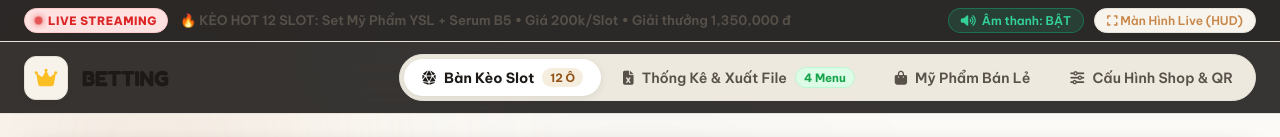
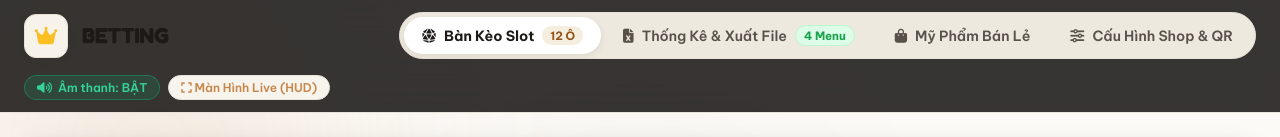
Before and after one commit to Minhhoang-wed/slot-betting-app, a website: page views/index.html in a window 1280 px wide. Shown: the top 137 px of the page. Drawn offline with nearby package versions, Linux system fonts and the light colour scheme; no server answers.

Commit message:
feat: remove top live ticker bar and integrate sound/HUD actions into navbar

```diff
--- a/views/index.html
+++ b/views/index.html
@@ -26,22 +26,6 @@
   <div class="ambient-glow glow-3"></div>
 
   <div class="app-shell">
-
-    <!-- Top Live Ticker Bar -->
-    <aside class="live-ticker-bar">
-      <div class="ticker-left">
-        <span class="live-badge"><span class="pulse-dot"></span> LIVE STREAMING</span>
-        <span class="ticker-text" id="liveTickerText">🔥 KÈO HOT 12 SLOT: Set Mỹ Phẩm YSL + Serum B5 • Giá 200k/Slot • Giải thưởng 1,350,000 đ</span>
-      </div>
-      <div class="ticker-right">
-        <button id="soundToggleBtn" class="sound-chip active" onclick="toggleAudio()" title="Bật/Tắt âm thanh Gameshow">
-          <i class="fa-solid fa-volume-high"></i> <span id="soundLabel">Âm thanh: BẬT</span>
-        </button>
-        <button class="live-hud-btn" onclick="toggleStreamHUD()" title="Chế độ Trình chiếu Live cho Streamer">
-          <i class="fa-solid fa-expand"></i> Màn Hình Live (HUD)
-        </button>
-      </div>
-    </aside>
 
     <!-- Main Navigation Bar -->
     <header class="app-navbar">
@@ -75,6 +59,15 @@
             <span class="pill-title">Cấu Hình Shop & QR</span>
           </button>
         </nav>
+
+        <div class="navbar-actions" style="display: flex; align-items: center; gap: 8px;">
+          <button id="soundToggleBtn" class="sound-chip active" onclick="toggleAudio()" title="Bật/Tắt âm thanh Gameshow">
+            <i class="fa-solid fa-volume-high"></i> <span id="soundLabel">Âm thanh: BẬT</span>
+          </button>
+          <button class="live-hud-btn" onclick="toggleStreamHUD()" title="Chế độ Trình chiếu Live cho Streamer">
+            <i class="fa-solid fa-expand"></i> Màn Hình Live (HUD)
+          </button>
+        </div>
       </div>
     </header>
 
--- a/views/js/app.js
+++ b/views/js/app.js
@@ -280,7 +280,8 @@
   gameState.prizeValue = parseInt(document.getElementById("prizeValueInput").value) || 1350000;
 
   document.getElementById("heroGameTitle").innerText = gameState.name;
-  document.getElementById("liveTickerText").innerText = `🔥 KÈO HOT ${gameState.totalSlots} SLOT: ${gameState.name} • Giá ${formatVND(gameState.slotPrice)}/Slot • Giải thưởng ${formatVND(gameState.prizeValue)}`;
+  const liveTicker = document.getElementById("liveTickerText");
+  if (liveTicker) liveTicker.innerText = `🔥 KÈO HOT ${gameState.totalSlots} SLOT: ${gameState.name} • Giá ${formatVND(gameState.slotPrice)}/Slot • Giải thưởng ${formatVND(gameState.prizeValue)}`;
 
   updateHeroStats();
   updateSplitAmounts();
```
